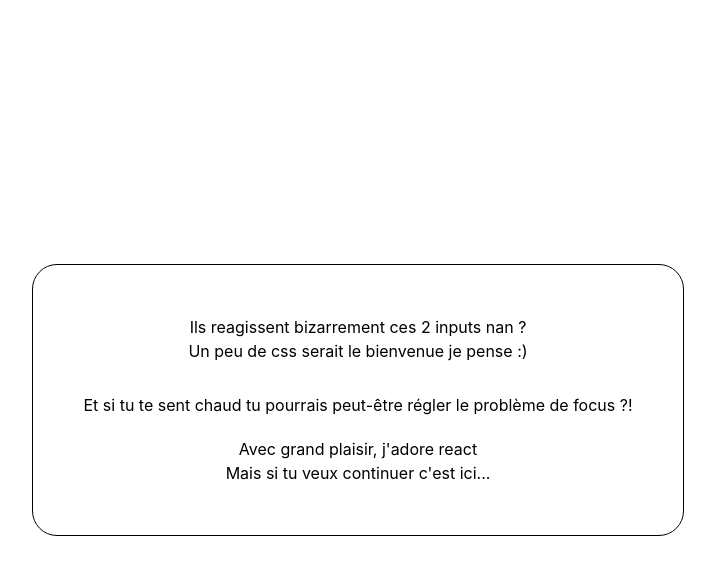
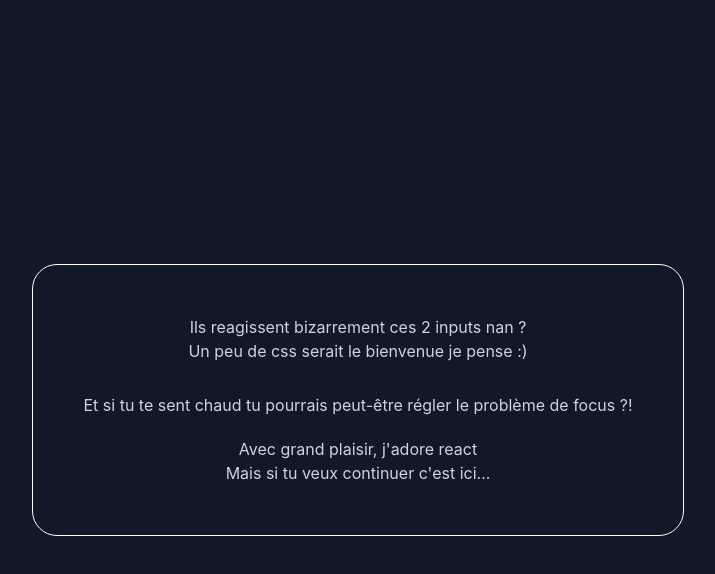
Before and after one commit to Lattana-sck/test_flyinforyou, a React (Create React App) app: page /login in a window 1280 px wide. Both pictures are taken after typing "name@example.com", "Sample123" into the empty fields and a click on the input "Accéder à la suite". Shown: the top 574 px of the page, without its empty margins (282-997 px from the left). Built offline with nearby package versions, Linux system fonts and the light colour scheme.

Commit message:
[ADD] show/hide modal

```diff
--- a/package.json
+++ b/package.json
@@ -6,6 +6,8 @@
     "@testing-library/jest-dom": "^5.16.5",
     "@testing-library/react": "^13.3.0",
     "@testing-library/user-event": "^13.5.0",
+    "flowbite": "^1.5.2",
+    "flowbite-react": "^0.1.5",
     "react": "^18.2.0",
     "react-dom": "^18.2.0",
     "react-hook-form": "^7.34.0",
--- a/public/index.html
+++ b/public/index.html
@@ -24,6 +24,7 @@
       work correctly both with client-side routing and a non-root public URL.
       Learn how to configure a non-root public URL by running `npm run build`.
     -->
+
     <title>React App</title>
   </head>
   <body>
--- a/src/Views/Login/index.js
+++ b/src/Views/Login/index.js
@@ -36,24 +36,24 @@ const LoginContainer = () => {
           justifyContent: "center",
           textAlign: "center",
           padding: 50,
-          border: "1px solid black",
+          border: "1px solid white",
           borderRadius: 25,
         }}
       >
-        <div>Ils reagissent bizarrement ces 2 inputs nan ? </div>
-        <div>Un peu de css serait le bienvenue je pense :)</div>
-        <div style={{ marginTop: 30 }}>
+        <div className="text-slate-300">Ils reagissent bizarrement ces 2 inputs nan ? </div>
+        <div className="text-slate-300">Un peu de css serait le bienvenue je pense :)</div>
+        <div className="text-slate-300" style={{ marginTop: 30 }}>
           Et si tu te sent chaud tu pourrais peut-être régler le problème de
           focus ?!
         </div>
-        <button
+        <button className="text-slate-300"
           style={{ marginTop: 20 }}
           onClick={() => setVisibleModal(false)}
         >
           Avec grand plaisir, j'adore react
         </button><br/>
         <Link to="/movies-list">
-          <button>Mais si tu veux continuer c'est ici...</button>
+          <button className="text-slate-300">Mais si tu veux continuer c'est ici...</button>
         </Link>
 
       </div>
@@ -94,7 +94,7 @@ const LoginContainer = () => {
   };
 
   return (
-    <div
+    <div className="bg-gray-900"
       style={{
         display: "flex",
         flex: 1,
@@ -104,10 +104,10 @@ const LoginContainer = () => {
     >
       {visibleModal && <Modal />}
       {!visibleModal && (
-        <div className="w-full max-w-xs pt-6 ">
+        <div className="w-full max-w-xs pt-6">
           <div className="text-center text-slate-600 decoration-wavy decoration-2 pb-10">
-            <h1 className="">Bienvenue jeune padawan</h1>
-            <img src="https://i.pinimg.com/originals/c1/32/45/c13245e201c5d6beb42dc36ac344b609.jpg"></img>
+            <h1 className="bg-green-500 hover:bg-green-700 uppercase text-slate-50 rounded">Bienvenue jeune padawan</h1>
+            <img className="rounded" src="https://i.pinimg.com/originals/c1/32/45/c13245e201c5d6beb42dc36ac344b609.jpg"></img>
           </div>
           <form
             className="border bg-white shadow-md rounded px-8 pt-6 pb-8 mb-4"
--- a/src/Views/Movies/index.js
+++ b/src/Views/Movies/index.js
@@ -9,18 +9,19 @@ function Index() {
 
   return (
     <>
-    <div className="flex content-center flex-wrap bg-gray-200 h-full">
+    <div className="flex content-center flex-wrap bg-gray-200">
       {datas.map((data) => (
 
-        <div className="w-1/5 p-2 flex flex-col">
+        <div className="w-1/6 p-2 flex flex-col">
           <Cards
+            id={data.id}
             key={data.id}
             img={data.poster_path}
             title={data.title}
             closeModal={setOpenModal}
           />
 
-          {openModal && <Modals
+          {openModal === data.id && <Modals
             key={data.id}
             img={data.backdrop_path}
             title={data.title}
--- a/src/components/Cards.js
+++ b/src/components/Cards.js
@@ -1,11 +1,11 @@
 import React, { useState } from "react";
 
-function Cards({ img, title, closeModal}) {
+function Cards({ id, img, title, closeModal}) {
 
   return (
-    <div className="text-gray-700 text-center bg-gray-400 p-2 ">
+    <div className="text-gray-700 text-center bg-gray-400 p-2">
         <h1 className="bg-blue-500 hover:bg-blue-400 text-white font-bold py-2 px-4 border-b-4 border-blue-700 hover:border-blue-500 rounded"
-         onClick={() => closeModal(true)}>{title}</h1>
+         onClick={() => closeModal(id)}>{title}</h1>
         <img
           className="w-full object-cover"
           src={img}
--- a/src/components/Modals.js
+++ b/src/components/Modals.js
@@ -4,7 +4,7 @@ import { BsCalendarDate } from 'react-icons/bs';
 function Modals({title, overview, release_date, vote_average, vote_count, closeModal}) {
 
   return (
-    <div className='modals text-center'>
+    <div className='modals text-center aboslute bg-white z-50'>
       <h1>{title}</h1>
       <h2>{overview}</h2>
       <p className='justify-center flex'><BsCalendarDate/>&nbsp;&nbsp;{release_date}</p>
@@ -14,6 +14,7 @@ function Modals({title, overview, release_date, vote_average, vote_count, closeM
       className="bg-red-500 hover:bg-red-400 text-white font-bold py-2 px-4 border-b-4 border-red-700 hover:border-red-500 rounded"
       onClick={() => closeModal(false) }>Fermer</button>
     </div>
+
   )
 }
 
```
Also changed, not shown: 2 other files (tests, documents, lock files or other folders).
